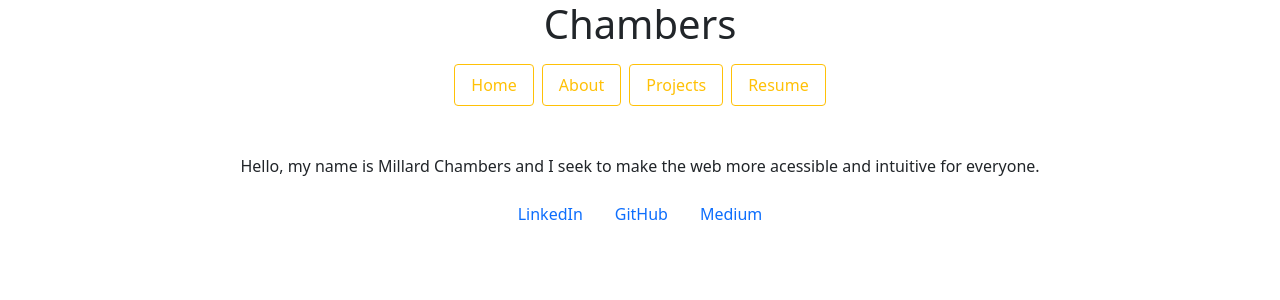
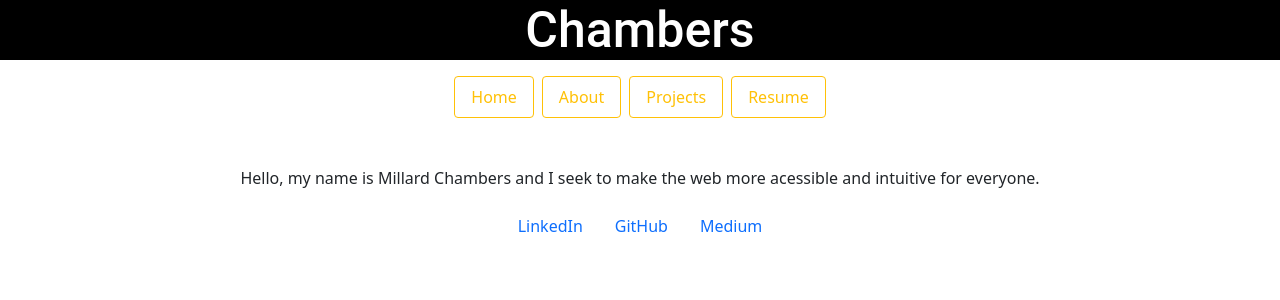
Before and after one commit to MChambersIV/Portfolio, a React (Create React App) app: page / in a window 1280 px wide. Shown: the top 300 px of the page. Built offline with nearby package versions, Linux system fonts and the light colour scheme.

Commit message:
added object with styling paramters to Header.js

```diff
--- a/src/components/Header.js
+++ b/src/components/Header.js
@@ -1,8 +1,15 @@
 import React from "react";
+
+const headStyle = {
+    background: "black",
+    color: "white",
+    fontSize: "50px",
+    fontFamily: "Roboto"
+};
 
 function Header() {
     return (
-        <h1 className="title text-center row-start">Chambers</h1>
+        <h1 className="title text-center row-start" style={headStyle}>Chambers</h1>
     )
 }
 
```
